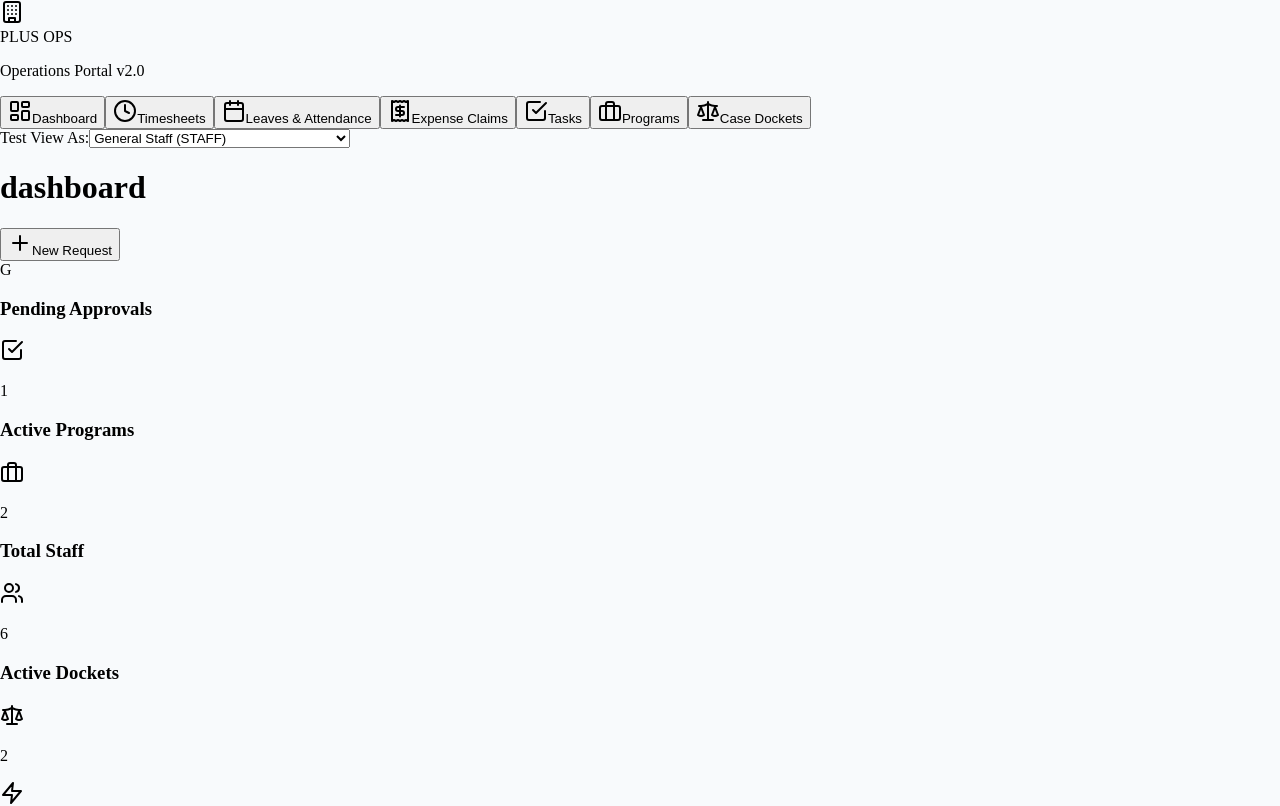
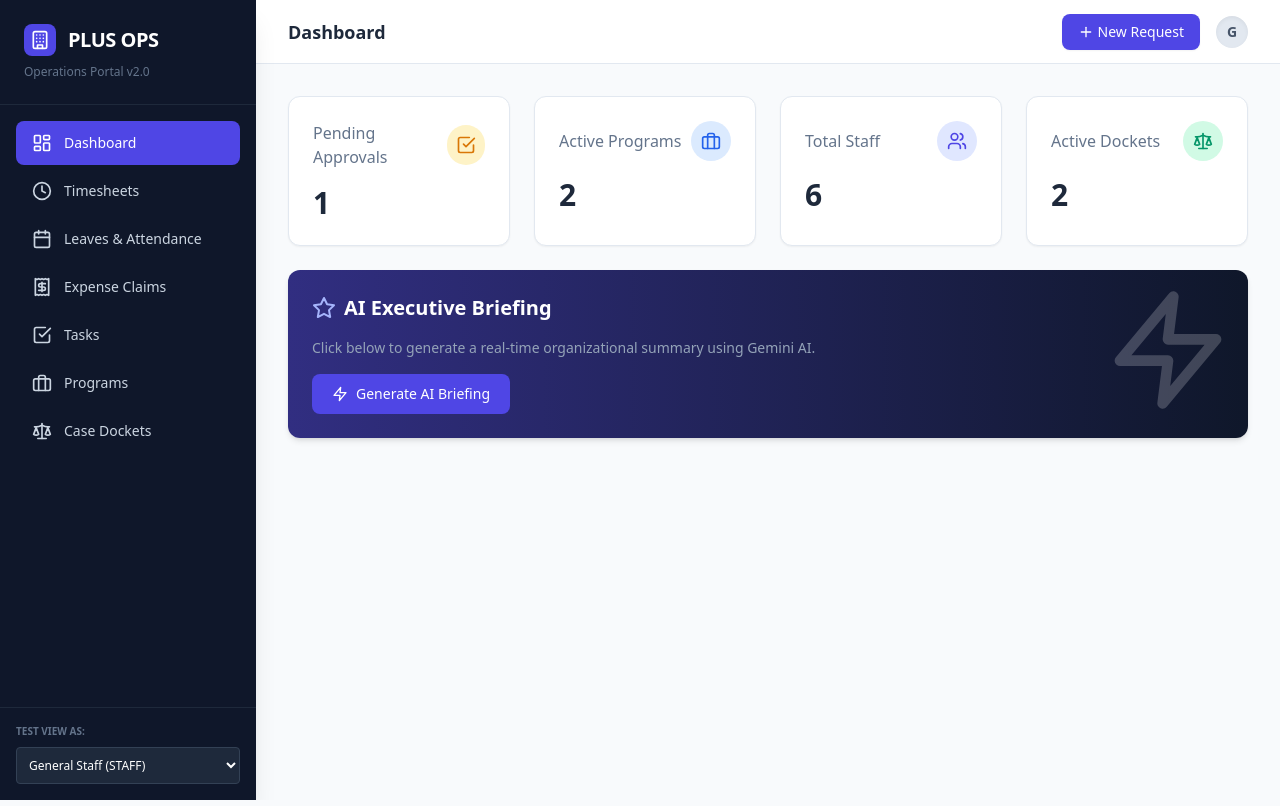
Before and after one commit to PlusData777/plus-operations-portal, a Next.js app: page / in a window 1280 px wide. Shown: the top 806 px of the page. Built offline with nearby package versions, Linux system fonts and the light colour scheme.

Commit message:
Update layout.tsx

```diff
--- a/app/layout.tsx
+++ b/app/layout.tsx
@@ -1,8 +1,9 @@
-import React from "react";
+import type { Metadata } from "next";
+import "./globals.css"; // CRUCIAL: This line tells Next.js to inject Tailwind into the DOM
 
-export const metadata = {
-  title: "Pakistan Legal United Society - Operations Hub",
-  description: "Operations, Programs & Governance Portal",
+export const metadata: Metadata = {
+  title: "PLUS OPS Portal",
+  description: "Pakistan Legal United Society Operations Portal",
 };
 
 export default function RootLayout({
@@ -12,7 +13,7 @@ export default function RootLayout({
 }) {
   return (
     <html lang="en">
-      <body style={{ margin: 0, padding: 0, backgroundColor: "#f8fafc" }}>
+      <body className="antialiased bg-slate-50 text-slate-900">
         {children}
       </body>
     </html>
```
